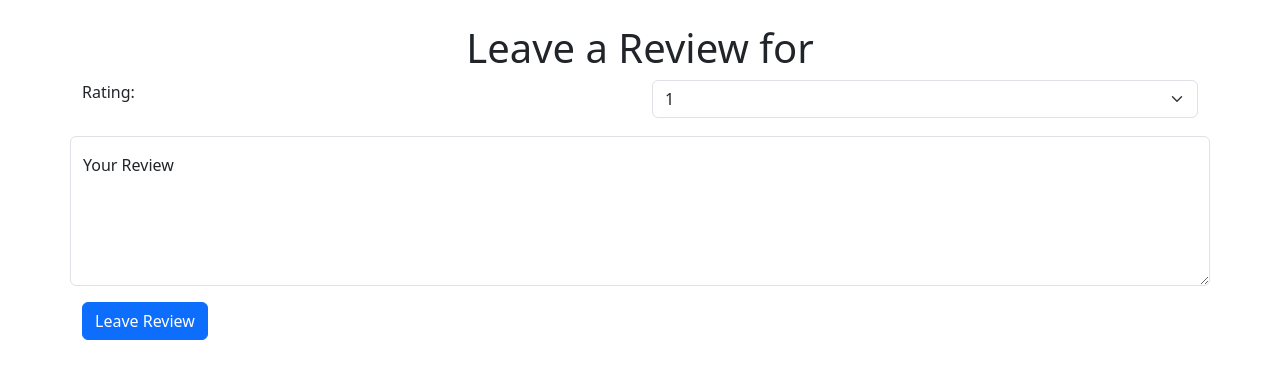
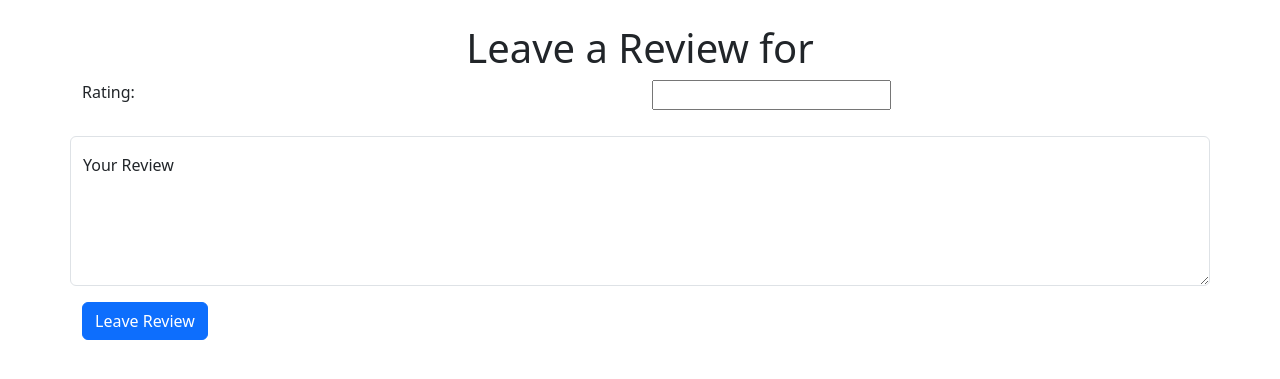
Before and after one commit to ericlwong/foodie-friend, a Flask app: template templates/write_review.html in a window 1280 px wide. Shown: the part 56-435 px from the top of the page. Run offline with Flask 3, Linux system fonts and the light colour scheme; the template is opened without the code that fills it, so the values that code supplies are empty; some libraries are stand-ins or nearby versions.

Commit message:
Allow users to rate restaurant via stars

```diff
--- a/templates/write_review.html
+++ b/templates/write_review.html
@@ -12,11 +12,12 @@
         <p>Rating:</p>
       </div>
       <div class="col">
-        <select id="rating" class="form-select" name="rating">
+        <input type="text" id="rating" class="rating" name="rating" data-show-clear="false" data-show-caption="false" data-size="sm" data-min="0" data-max="5" data-step="1">
+        <!-- <select id="rating" class="form-select" name="rating">
           {% for num in range(1, 6) %}
             <option value="{{ num }}">{{ num }}</option>
           {% endfor %}
-        </select>
+        </select> -->
       </div>
     </div>
     <div class="row mb-3 form-floating">
```
